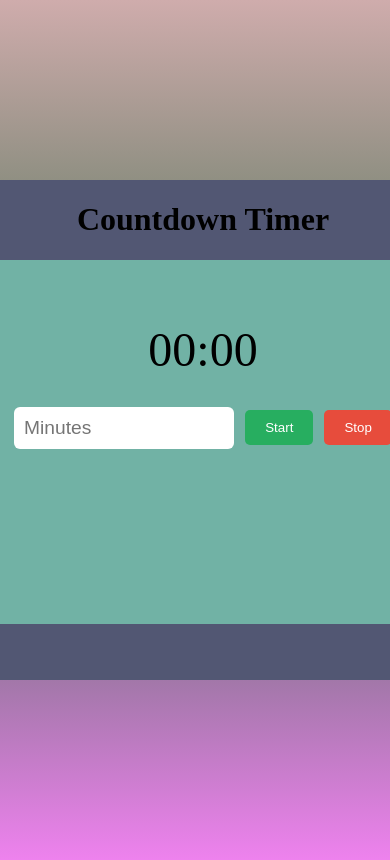
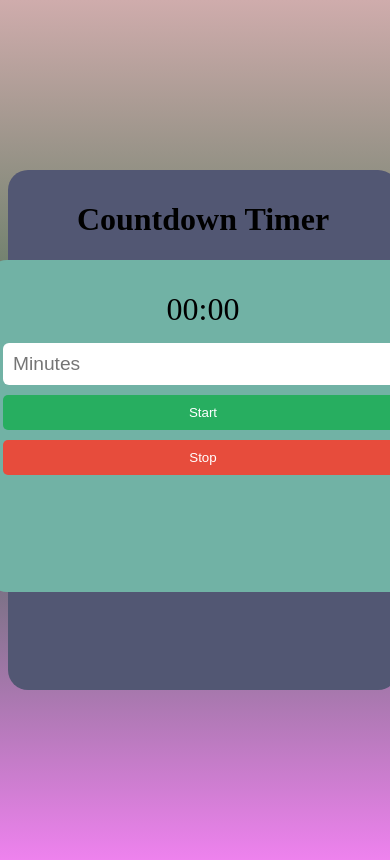
Before and after one commit to dheeraj0274/TimerClock, a plain HTML site: page index.html in a window 390 px wide. Shown: the top 860 px of the page. Drawn offline with Linux system fonts and the light colour scheme.

Commit message:
Update index.html

```diff
--- a/index.html
+++ b/index.html
@@ -90,6 +90,60 @@ button#stop-btn {
 button#stop-btn:hover {
   background-color: #c0392b;
 }
+@media screen and (max-width: 480px) {
+    .container {
+        width: 95%;
+        padding: 10px;
+    }
+
+    #app {
+        padding: 1rem;
+    }
+
+    .timer {
+        font-size: 2rem;
+        margin: 10px;
+        padding: 5px;
+    }
+
+    .form-group {
+        flex-direction: column;
+        align-items: stretch;
+    }
+
+    input[type="number"] {
+        margin-bottom: 10px;
+        width: 100%;
+    }
+
+    button#start-btn, button#stop-btn {
+        width: 100%;
+        margin-bottom: 10px;
+    }
+}
+
+        /* Media query for desktop */
+@media screen and (min-width: 1024px) {
+    .container {
+        width: 600px;
+    }
+
+    #app {
+        width: 400px;
+    }
+
+    .form-group {
+        justify-content: space-between;
+    }
+
+    input[type="number"] {
+        width: 200px;
+    }
+
+    button#start-btn, button#stop-btn {
+        width: auto;
+    }
+}
 
 
 
```
